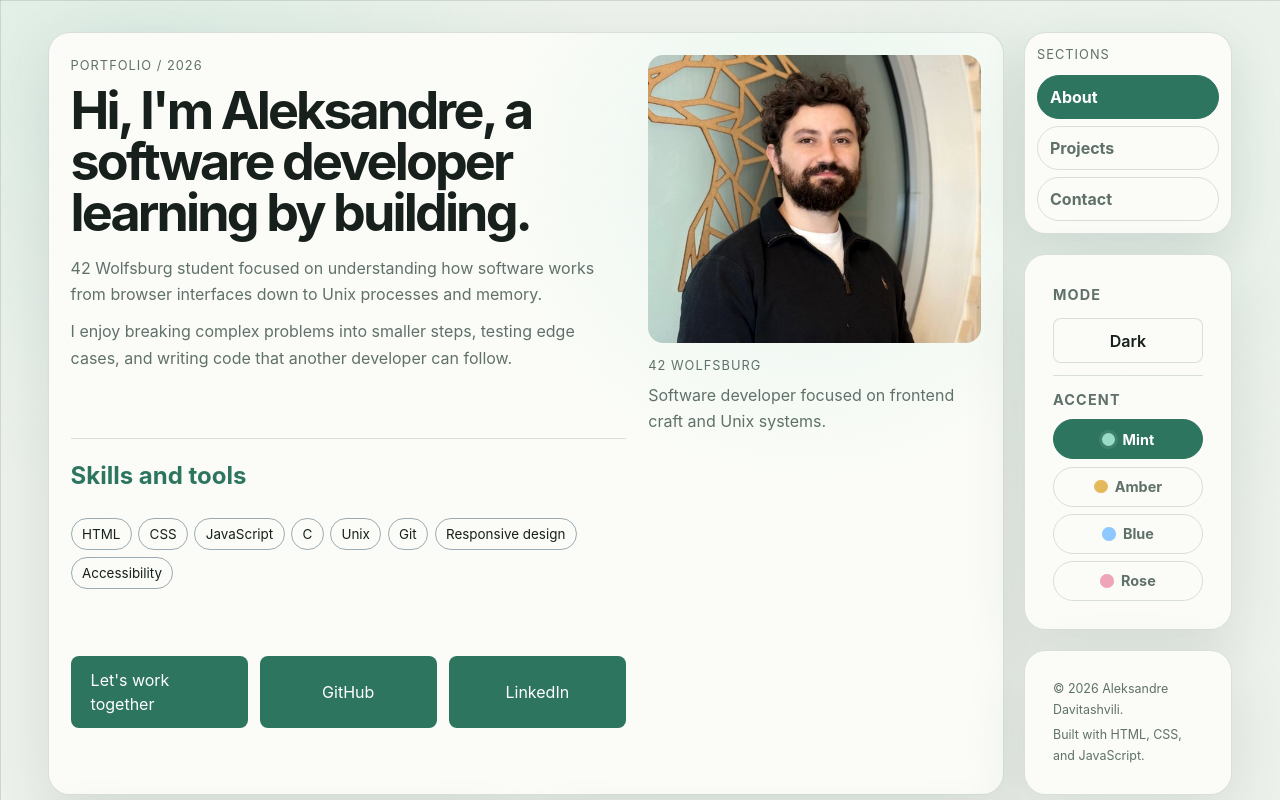
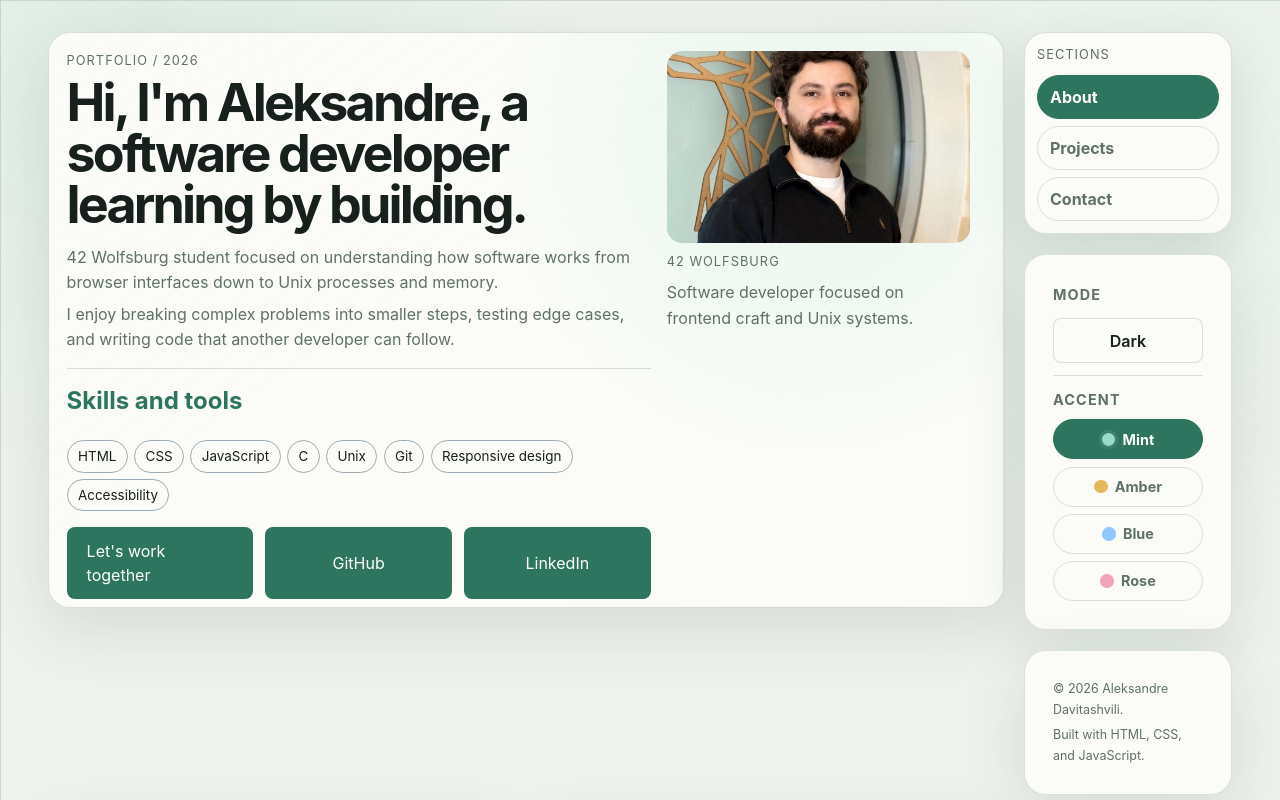
Before and after one commit to Adavitas/portfolio, a website: page index.html in a window 1280 px wide. Shown: the top 800 px of the page. Drawn offline with Linux system fonts and the light colour scheme.

Commit message:
Unify home section panel sizing

```diff
--- a/css/style.css
+++ b/css/style.css
@@ -31,6 +31,7 @@
   --space-page: clamp(0.85rem, 3vw, 2rem);
   --grid-gap: clamp(0.85rem, 2vw, 1.25rem);
   --content-width: 78rem;
+  --section-panel-block-size: clamp(32rem, 72vh, 40rem);
   --shadow-color: rgb(0 0 0 / 28%);
 }
 
@@ -114,8 +115,16 @@ body {
   min-height: 100vh;
   min-height: 100dvh;
   background-image:
-    radial-gradient(circle at 12% 8%, rgb(154 219 200 / 20%), transparent 28rem),
-    radial-gradient(circle at 88% 22%, rgb(154 219 200 / 10%), transparent 24rem),
+    radial-gradient(
+      circle at 12% 8%,
+      rgb(154 219 200 / 20%),
+      transparent 28rem
+    ),
+    radial-gradient(
+      circle at 88% 22%,
+      rgb(154 219 200 / 10%),
+      transparent 24rem
+    ),
     linear-gradient(var(--border-color) 1px, transparent 1px),
     linear-gradient(90deg, var(--border-color) 1px, transparent 1px);
   background-attachment: fixed;
@@ -133,12 +142,11 @@ body::before {
   pointer-events: none;
   content: "";
   opacity: 0.12;
-  background-image:
-    repeating-radial-gradient(
-      circle at 0 0,
-      rgb(255 255 255 / 18%) 0 1px,
-      transparent 1px 4px
-    );
+  background-image: repeating-radial-gradient(
+    circle at 0 0,
+    rgb(255 255 255 / 18%) 0 1px,
+    transparent 1px 4px
+  );
   mix-blend-mode: overlay;
 }
 
@@ -503,6 +511,15 @@ nav .nav-links a:hover {
   margin-bottom: 0;
 }
 
+[data-section-panel] {
+  inline-size: 100%;
+  block-size: var(--section-panel-block-size);
+  overflow-x: hidden;
+  overflow-y: auto;
+  overscroll-behavior: contain;
+  scrollbar-gutter: stable;
+}
+
 #hero h1 {
   max-width: 100%;
   font-size: clamp(1.85rem, 5.2vw, 3.25rem);
@@ -517,9 +534,13 @@ nav .nav-links a:hover {
   grid-column: 1 / -1;
   order: 1;
   display: grid;
-  padding: clamp(1rem, 2vw, 1.35rem);
+  padding: clamp(0.85rem, 1.6vw, 1.1rem);
   background:
-    radial-gradient(circle at 80% 18%, rgb(154 219 200 / 20%), transparent 20rem),
+    radial-gradient(
+      circle at 80% 18%,
+      rgb(154 219 200 / 20%),
+      transparent 20rem
+    ),
     var(--surface-color);
 }
 
@@ -530,7 +551,7 @@ nav .nav-links a:hover {
 
 .intro-layout {
   display: grid;
-  gap: clamp(1rem, 2vw, 1.4rem);
+  gap: clamp(0.75rem, 1.5vw, 1rem);
 }
 
 .intro-copy,
@@ -541,12 +562,13 @@ nav .nav-links a:hover {
 
 .intro-copy {
   display: grid;
-  gap: 0.65rem;
+  gap: 0.5rem;
   align-content: start;
 }
 
 .intro-copy > p {
-  max-width: 65ch;
+  max-width: 60ch;
+  line-height: 1.55;
 }
 
 .eyebrow {
@@ -572,8 +594,8 @@ nav .nav-links a:hover {
 .intro-portrait,
 .intro-skills {
   display: grid;
-  gap: 0.75rem;
-  padding-top: clamp(0.85rem, 2vw, 1.2rem);
+  gap: 0.55rem;
+  padding-top: clamp(0.6rem, 1.4vw, 0.9rem);
   border-top: 1px solid var(--border-color);
 }
 
@@ -590,7 +612,7 @@ nav .nav-links a:hover {
 
 .intro-portrait img {
   aspect-ratio: 1;
-  max-height: 18rem;
+  max-height: 12rem;
   filter: saturate(0.9) contrast(1.04);
 }
 
@@ -1039,7 +1061,7 @@ nav .nav-links a:hover {
   }
 
   .intro-layout {
-    grid-template-columns: minmax(0, 1.1fr) minmax(16rem, 0.9fr);
+    grid-template-columns: minmax(0, 1.2fr) minmax(11rem, 0.8fr);
     align-items: start;
   }
 
@@ -1078,12 +1100,13 @@ nav .nav-links a:hover {
 
   .contact-card {
     grid-column: 1 / -1;
-    justify-self: center;
-    width: min(100%, 44rem);
+    justify-self: stretch;
+    width: 100%;
   }
 }
 
 .contact-card {
+  width: 100%;
   text-align: center;
 }
 
@@ -1114,7 +1137,8 @@ footer a:focus-visible {
 #contact-form {
   display: grid;
   gap: 1.25rem;
-  margin-top: 1.5rem;
+  width: min(100%, 44rem);
+  margin: 1.5rem auto 0;
   text-align: left;
 }
 
@@ -1464,7 +1488,7 @@ footer {
   }
 
   .intro-layout {
-    grid-template-columns: minmax(0, 1.25fr) minmax(16rem, 0.75fr);
+    grid-template-columns: minmax(0, 1.25fr) minmax(11rem, 0.65fr);
   }
 
   .intro-skills .tag-list {
```
Also changed, not shown: tests/site-contracts.test.mjs (+36 -0 lines).
